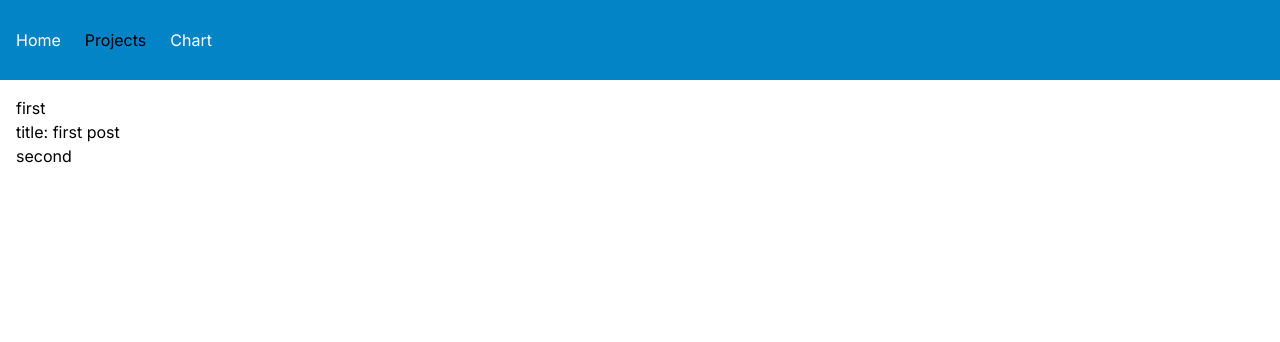
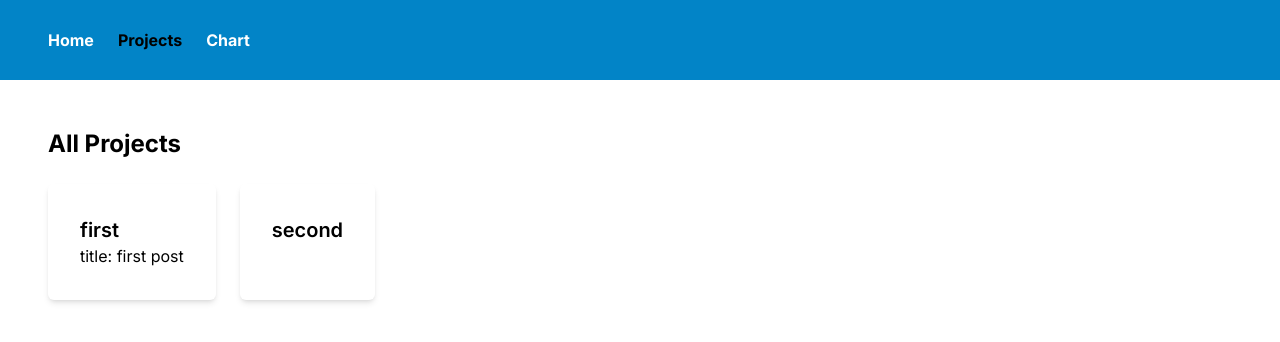
Before and after one commit to gwonhong/next-portfolio, a Next.js app: page /projects in a window 1280 px wide. Shown: the top 342 px of the page. Built offline with nearby package versions, Linux system fonts and the light colour scheme.

Commit message:
UPDATE overall padding and projects page

```diff
--- a/app/layout.tsx
+++ b/app/layout.tsx
@@ -19,7 +19,7 @@ export default function RootLayout({
     <html lang="en">
       <body className={inter.className}>
         <Navbar />
-        <main className="flex-auto flex-col p-4">{children}</main>
+        <main className="flex-auto flex-col p-12">{children}</main>
       </body>
     </html>
   );
--- a/app/projects/page.tsx
+++ b/app/projects/page.tsx
@@ -1,5 +1,5 @@
 import Link from "next/link";
-import { getPostByName, getAllPostsMeta } from "@/api/mdx";
+import { getAllPostsMeta } from "@/api/mdx";
 
 function PostPreviewBlock({
   meta,
@@ -16,17 +16,23 @@ function PostPreviewBlock({
     );
   }
   return (
-    <div>
-      <p>{meta.name}</p>
+    <Link href={`projects/${meta.name}`} className="p-8 rounded-md shadow-md">
+      <h3 className="text-xl font-semibold">{meta.name}</h3>
       {frontmatterLines}
-    </div>
+    </Link>
   );
 }
 
 export default async function Projects() {
   const metas = await getAllPostsMeta();
-  const previewBlocks = metas.map((meta, i) => {
-    return <PostPreviewBlock key={i} meta={meta} />;
-  });
-  return <div>{previewBlocks}</div>;
+  return (
+    <div className="container">
+      <h1 className="text-2xl font-bold">All Projects</h1>
+      <div className="flex gap-6 mt-6">
+        {metas.map((meta, i) => {
+          return <PostPreviewBlock key={i} meta={meta} />;
+        })}
+      </div>
+    </div>
+  );
 }
--- a/components/navbar.tsx
+++ b/components/navbar.tsx
@@ -15,9 +15,9 @@ function NavItem({ text, path }: { text: string; path: string }) {
 export default function Navbar() {
   return (
     <div className="w-full h-20 bg-sky-600 sticky top-0">
-      <div className="container mx-auto px-4 h-full">
+      <div className="container mx-auto px-12 h-full">
         <div className="flex justify-between items-center h-full">
-          <nav className="md:flex gap-x-6">
+          <nav className="md:flex gap-x-6 font-bold">
             <NavItem text="Home" path="/home" />
             <NavItem text="Projects" path="/projects" />
             <NavItem text="Chart" path="/chart" />
```
